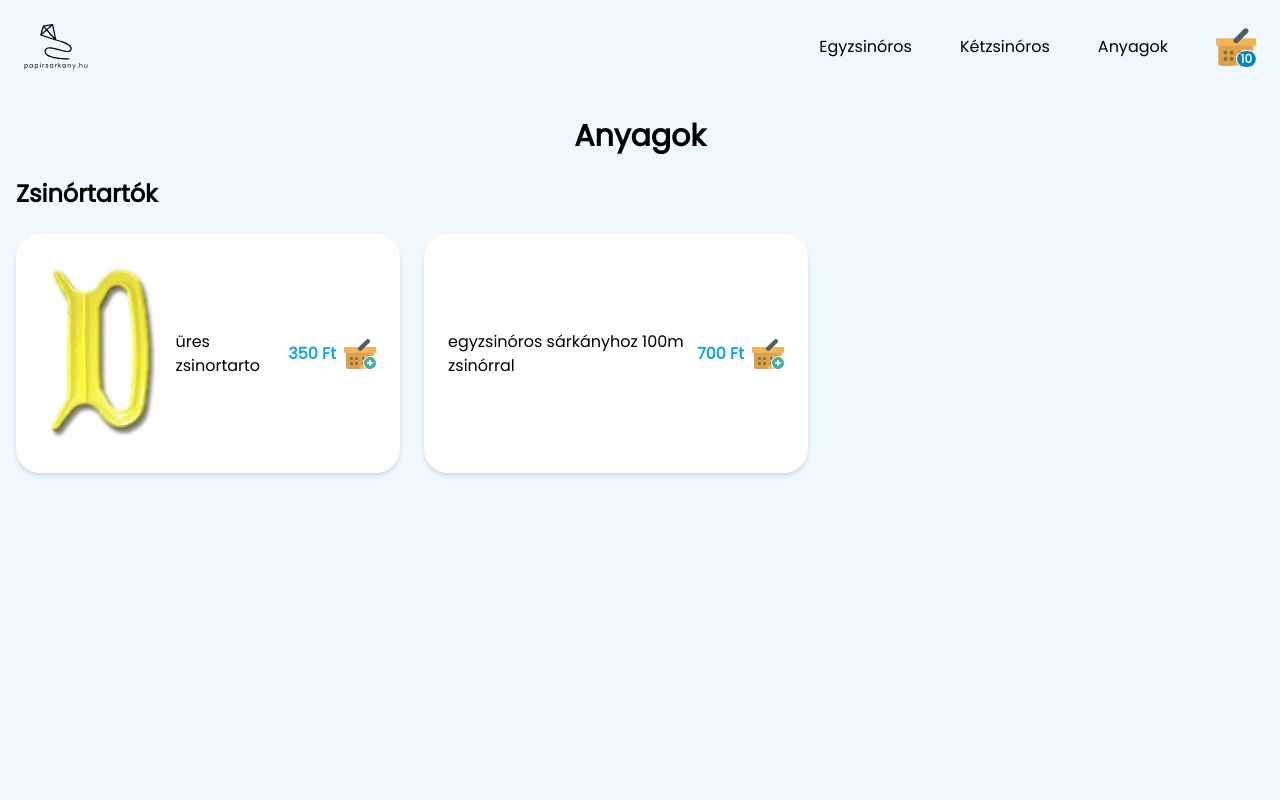
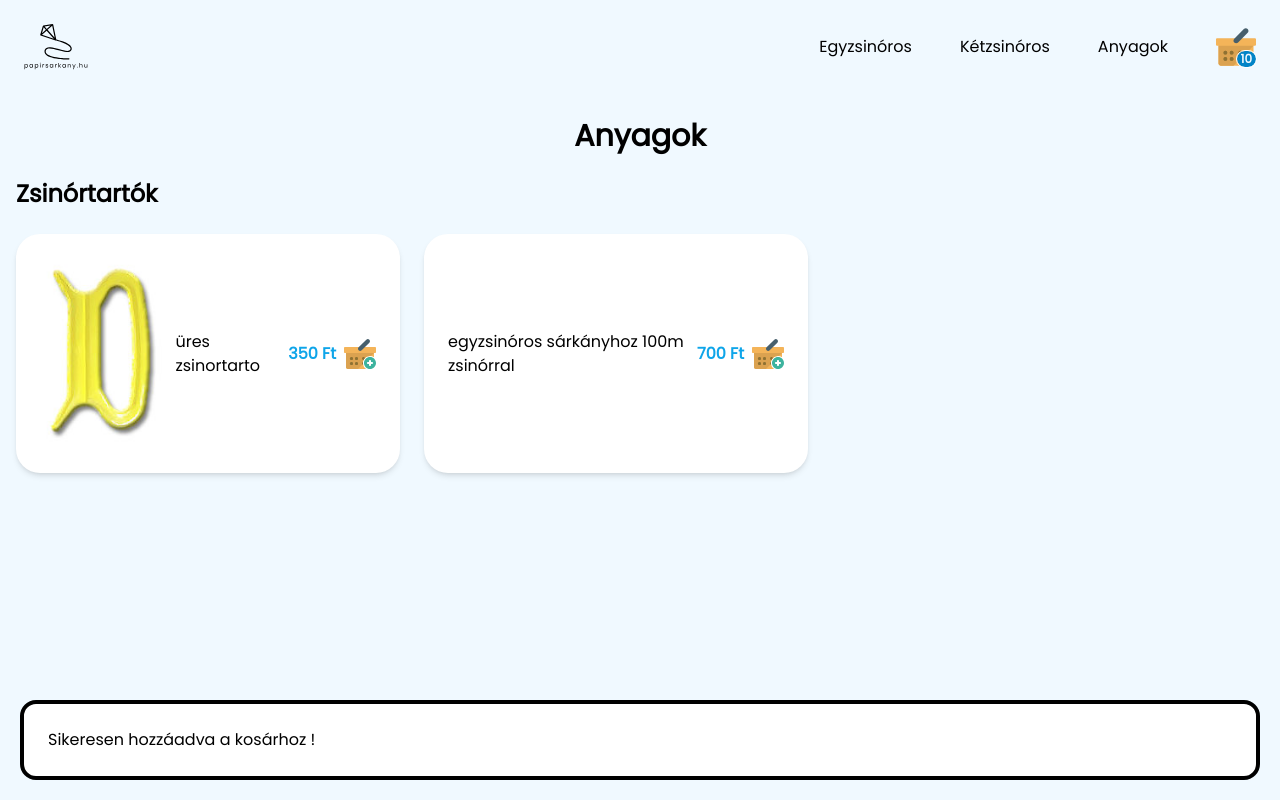
Before and after one commit to c-h-o-n/papirsarkany-legacy, a React (Create React App) app: page /anyagok in a window 1280 px wide. Both pictures are taken after a click on the button 360 px from the left and 353 px from the top of the page. Built offline with nearby package versions, Linux system fonts and the light colour scheme; what @ebay/nice-modal-react, react-step-builder would draw is missing.

Commit message:
simple experimental alert context

```diff
--- a/package.json
+++ b/package.json
@@ -1,6 +1,6 @@
 {
   "name": "papirsarkany-client",
-  "version": "0.3.0",
+  "version": "0.4.0",
   "private": true,
   "dependencies": {
     "@ebay/nice-modal-react": "^1.2.6",
--- a/src/Providers.tsx
+++ b/src/Providers.tsx
@@ -3,12 +3,15 @@ import NiceModal from '@ebay/nice-modal-react';
 // providers
 import { StepsProvider } from 'react-step-builder';
 import { CartProvider } from './context/CartContext';
+import { AlertProvider } from './context/AlertContext';
 
 export default function Providers({ children }: { children: ReactNode }) {
   return (
     <NiceModal.Provider>
       <StepsProvider>
-        <CartProvider>{children}</CartProvider>
+        <AlertProvider>
+          <CartProvider>{children}</CartProvider>
+        </AlertProvider>
       </StepsProvider>
     </NiceModal.Provider>
   );
--- a/src/components/InfoCard.tsx
+++ b/src/components/InfoCard.tsx
@@ -17,7 +17,7 @@ export default function InfoCard({ children }: AboutCardProps) {
   return (
     <div>
       <div
-        className="p-6 h-full bg-white border-black border-solid border-4 rounded-3xl"
+        className="p-6 h-full bg-white border-black  border-4 rounded-3xl"
         role={'button'}
         tabIndex={0}
         onKeyPress={open}
--- a/src/components/MaterialCard.tsx
+++ b/src/components/MaterialCard.tsx
@@ -3,6 +3,7 @@ import { Material } from '../types/Material';
 
 // assets
 import addItem from '../assets/add-item.svg';
+import { useAlert } from '../context/AlertContext';
 
 type MaterialCardProps = {
   material: Material;
@@ -11,6 +12,8 @@ type MaterialCardProps = {
 export default function MaterialCard({ material }: MaterialCardProps) {
   const { increaseCartQuantity } = useCart();
 
+  const { showAlert } = useAlert();
+
   return (
     <div className="flex gap-2 items-center  max-w-sm bg-white rounded-3xl shadow-md p-6 relative">
       {material.imageUrl && <img className="min-w-0 max-w-full" src={material.imageUrl} alt={material.name} />}
@@ -18,7 +21,14 @@ export default function MaterialCard({ material }: MaterialCardProps) {
 
       <div className="font-bold text-sky-500 flex-shrink-0">{material.price} Ft</div>
 
-      <button className="flex-shrink-0" type={'button'} onClick={() => increaseCartQuantity(material.id)}>
+      <button
+        className="flex-shrink-0"
+        type={'button'}
+        onClick={() => {
+          increaseCartQuantity(material.id);
+          showAlert('Sikeresen hozzáadva a kosárhoz !');
+        }}
+      >
         <img src={addItem} alt="add-item" className="w-8" />
       </button>
     </div>
--- a/src/components/modals/ConfirmModal.tsx
+++ b/src/components/modals/ConfirmModal.tsx
@@ -11,7 +11,7 @@ function ConfirmModal({ title }: ConfirmProps) {
 
   return (
     <div className="fixed inset-0 flex items-center justify-center bg-black bg-opacity-30 z-50 ">
-      <div className="bg-white p-6 rounded-3xl border-4 border-black border-solid">
+      <div className="bg-white p-6 rounded-3xl border-4 border-black ">
         <h1>{title}</h1>
         <button
           className="p-2 bg-green-400"
--- a/src/components/modals/InfoModal.tsx
+++ b/src/components/modals/InfoModal.tsx
@@ -13,7 +13,7 @@ function InfoModal({ children }: InfoModalProps) {
 
   return (
     <div className="fixed flex inset-0 bg-black bg-opacity-30 z-50 ">
-      <div className="relative flex-grow bg-white p-6 pr-0 rounded-3xl border-4 border-black border-solid m-5">
+      <div className="relative flex-grow bg-white p-6 pr-0 rounded-3xl border-4 border-black  m-5">
         <div className="overflow-auto h-full pr-6">{children}</div>
         <button className="absolute top-2 right-2" type="button" onClick={modal.remove}>
           <img className="w-12" src={closeIcon} alt="close-button" />
--- /dev/null
+++ b/src/context/AlertContext.tsx
@@ -0,0 +1,46 @@
+import { createContext, ReactNode, useContext, useMemo, useState } from 'react';
+
+type AlertContextType = {
+  showAlert: (message: string) => void;
+};
+
+type AlertProviderProps = {
+  children: ReactNode;
+};
+
+const AlertContext = createContext({} as AlertContextType);
+
+export function useAlert() {
+  return useContext(AlertContext);
+}
+
+export function AlertProvider({ children }: AlertProviderProps) {
+  const [message, setMessage] = useState('');
+
+  const value = useMemo(() => {
+    const showAlert = (message: string) => {
+      setMessage(message);
+      setTimeout(() => setMessage(''), 3000);
+    };
+
+    return { showAlert };
+  }, []);
+
+  const renderAlert = () => {
+    if (!message) {
+      return null;
+    }
+    return (
+      <div className="absolute bottom-5 left-5 right-5 z-50 p-6 bg-white border-4 border-black rounded-2xl ">
+        {message}
+      </div>
+    );
+  };
+
+  return (
+    <AlertContext.Provider value={value}>
+      {renderAlert()}
+      {children}
+    </AlertContext.Provider>
+  );
+}
--- a/src/context/CartContext.tsx
+++ b/src/context/CartContext.tsx
@@ -1,4 +1,4 @@
-import { createContext, ReactNode, useMemo, useContext, useState, useEffect } from 'react';
+import { createContext, ReactNode, useMemo, useContext, useState } from 'react';
 
 type CartContextType = {
   cartItems: CartItem[];
@@ -32,10 +32,6 @@ export function CartProvider({ children }: CartProviderProps) {
     { id: 2, quantity: 3 },
     { id: 53, quantity: 4 },
   ]);
-
-  useEffect(() => {
-    console.log(cartItems);
-  }, [cartItems]);
 
   const value = useMemo(() => {
     const getTotalCartQuantity = () => cartItems.reduce((quantity, item) => item.quantity + quantity, 0);
--- a/src/pages/CartPage.tsx
+++ b/src/pages/CartPage.tsx
@@ -34,10 +34,6 @@ export default function CartPage() {
   }, [allMaterials, allkites, cartItems]);
 
   useEffect(() => {
-    console.log('prods', products);
-  }, [products]);
-
-  useEffect(() => {
     setTotal(
       cartItems.reduce((total, cartItem) => {
         const kite = products.find((product) => product.id === cartItem.id);
@@ -63,9 +59,9 @@ export default function CartPage() {
         <div>👨🏻</div>
         <div className="w-full bg-sky-50 rounded-full h-2.5 flex justify-between items-center relative">
           <div className="flex flex-grow justify-between items-center z-10 ">
-            <div className="bg-white rounded-full border-2 border-black border-solid w-6 h-6" />
-            <div className="bg-white rounded-full border-2 border-black border-solid w-6 h-6" />
-            <div className="bg-white rounded-full border-2 border-black border-solid w-6 h-6" />
+            <div className="bg-white rounded-full border-2 border-black  w-6 h-6" />
+            <div className="bg-white rounded-full border-2 border-black  w-6 h-6" />
+            <div className="bg-white rounded-full border-2 border-black  w-6 h-6" />
           </div>
           <div
             className="bg-gray-400 h-px rounded-full flex items-center justify-end absolute"
```
